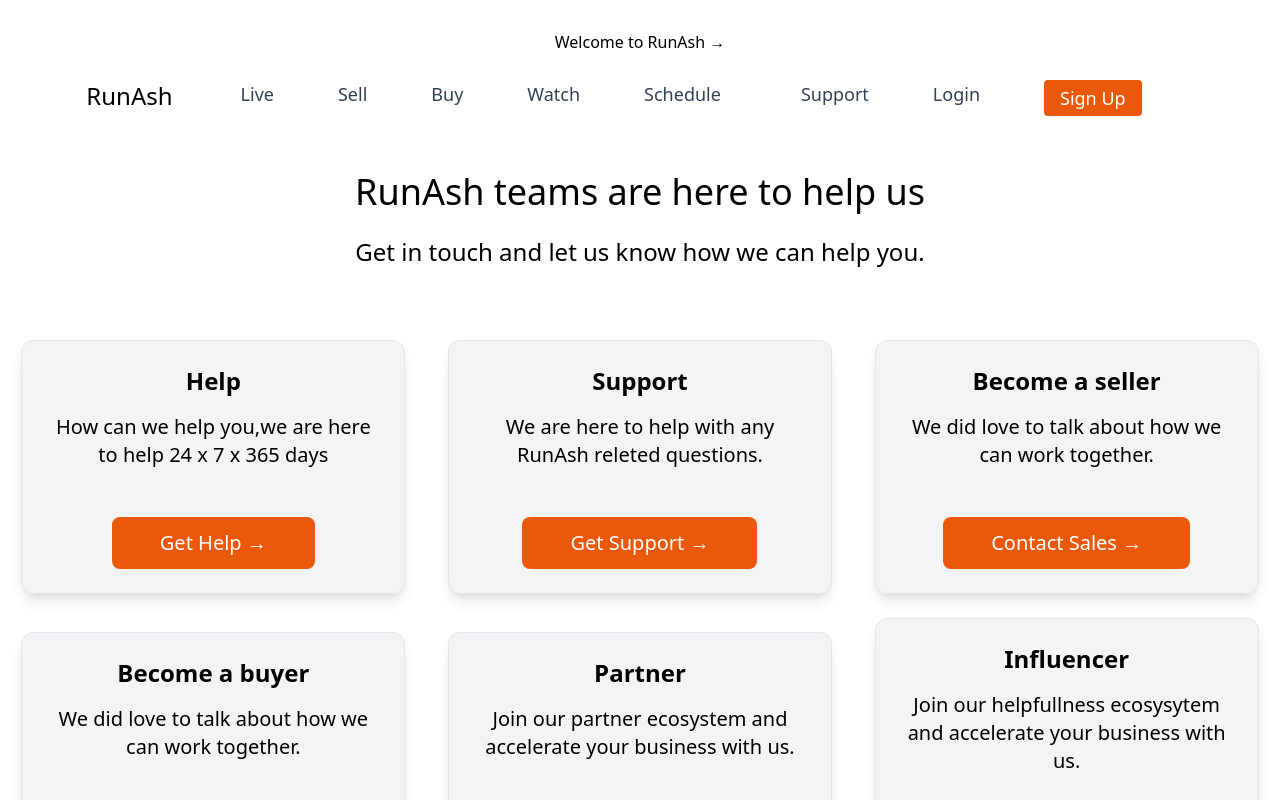
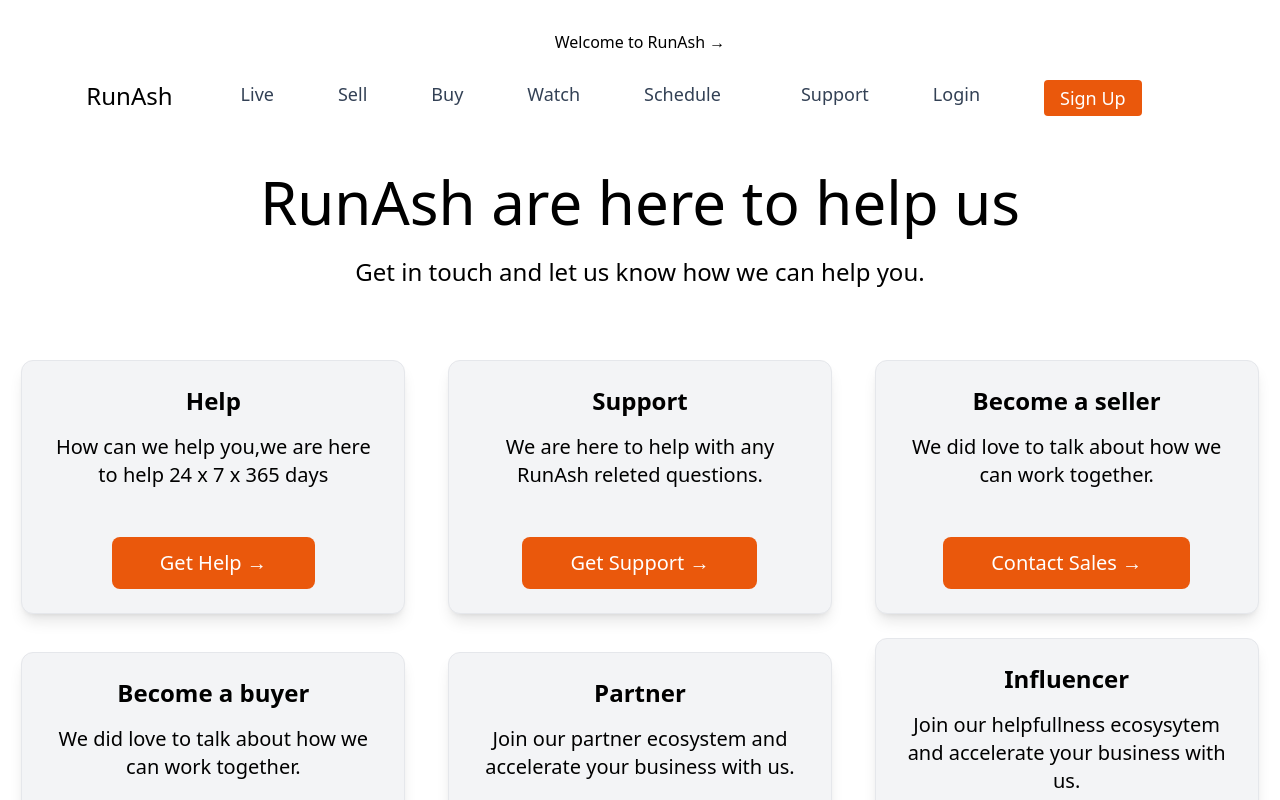
Before and after one commit to Vaibhavmurmu/nextjs13, a Next.js app: page /contact in a window 1280 px wide. Shown: the top 800 px of the page. Built offline with nearby package versions, Linux system fonts and the light colour scheme.

Commit message:
Change to be committed

```diff
--- a/pages/contact.js
+++ b/pages/contact.js
@@ -5,8 +5,8 @@ import Image from 'next/image'
 export default function Contact() {
     return (
         <div className="flex min-h-screen flex-col items-center justify-center py-2">
-            <h1 className="mt-12 text-4xl font-b">
-                RunAsh teams are here to help us
+            <h1 className="mt-12 text-6xl font-b">
+                RunAsh are here to help us
             </h1>
             <p className="mt-6 text-2xl font-n">
                 Get in touch and let us know how we can help you.
@@ -105,7 +105,7 @@ export default function Contact() {
           </a>
 
         </div>
-        <div className="mt-12 -6 bg-gray-50 flex max-w-8xl flex-wrap items-center justify-around sm:w-full">
+        <div className="mt-12 bg-gray-50 flex max-w-8xl flex-wrap items-center justify-around sm:w-full">
         <a
             href="https://nextjs.org/docs"
             className="mt-6 w-96 rounded-xl p-6 text-left focus:text-black shadow-lg divider"
```
